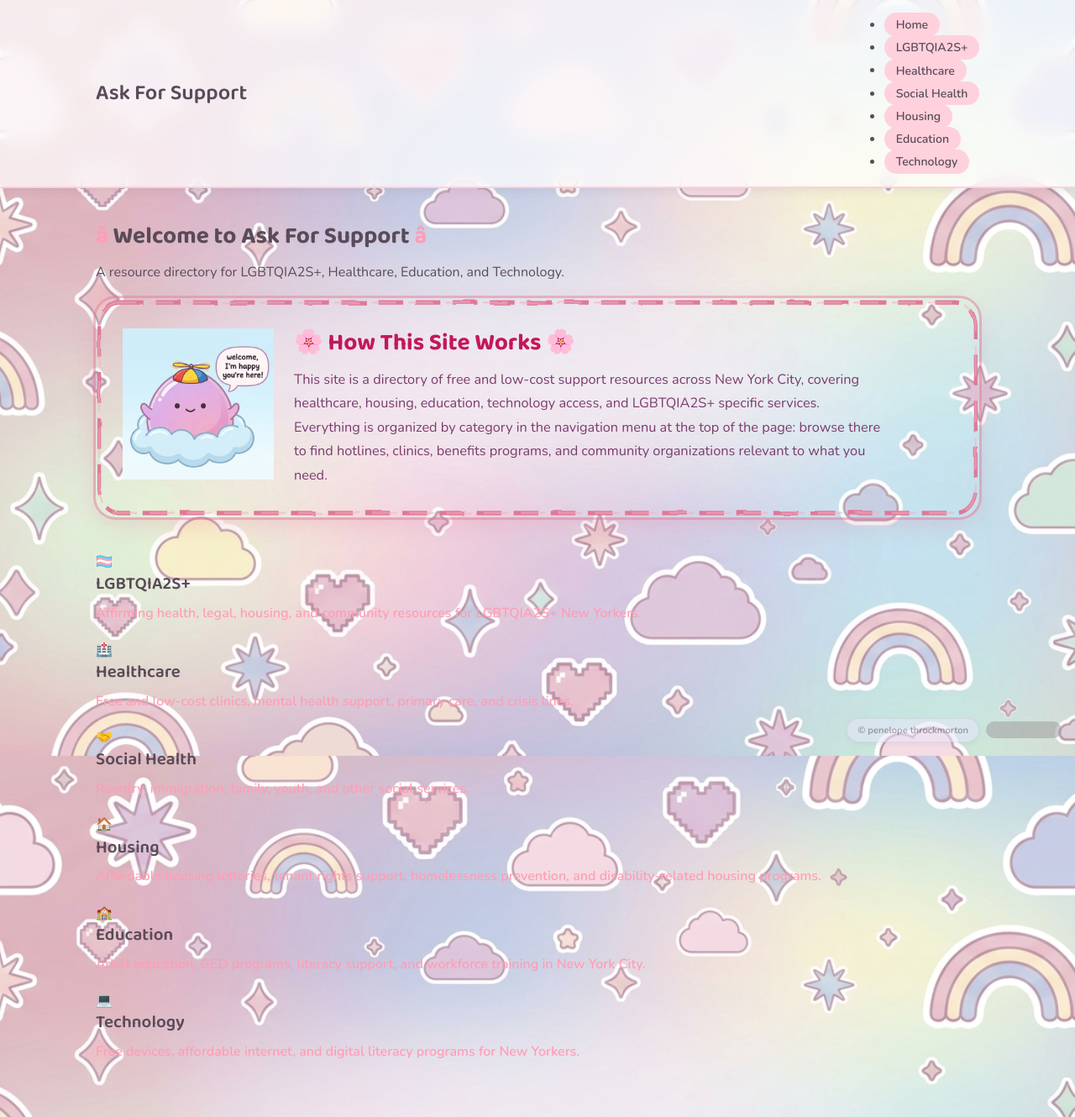
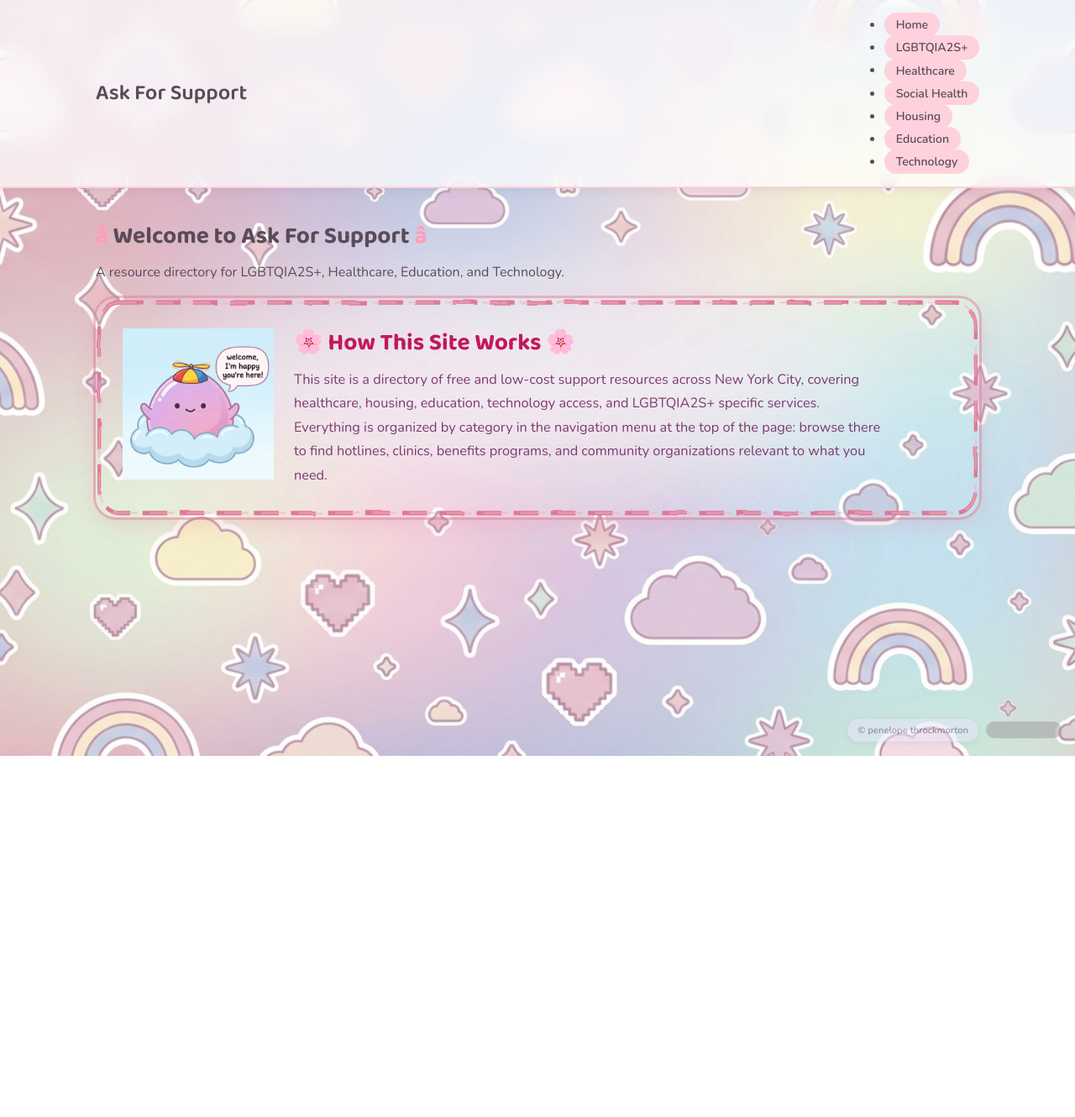
Before and after one commit to penelopethrock-cyber/askforsupport, a Jekyll site: the page built from index.html, in a window 1280 px wide. Shown: the whole page at 84% size. Built offline with Jekyll 4.4.1, drawn with Linux system fonts in a browser that asks for light colours; after the commit the page ends 900 px from its top, so only the background shows below that; grey boxes are pictures that could not be loaded.

Commit message:
Remove homepage category cards; only blurb box remains

```diff
--- a/index.html
+++ b/index.html
@@ -20,36 +20,3 @@ title: Home
     </div>
   </div>
 </section>
-
-<div class="category-grid">
-  <a href="/lgbtqia2s/" class="category-card">
-    <div class="page-icon">&#127987;&#65039;&#8205;&#9895;&#65039;</div>
-    <h3>LGBTQIA2S+</h3>
-    <p>Affirming health, legal, housing, and community resources for LGBTQIA2S+ New Yorkers.</p>
-  </a>
-  <a href="/healthcare/" class="category-card">
-    <div class="page-icon">&#127973;</div>
-    <h3>Healthcare</h3>
-    <p>Free and low-cost clinics, mental health support, primary care, and crisis lines.</p>
-  </a>
-  <a href="/social-health/" class="category-card">
-    <div class="page-icon">&#129309;</div>
-    <h3>Social Health</h3>
-    <p>Reentry, immigration, family, youth, and other social services.</p>
-  </a>
-  <a href="/housing/" class="category-card">
-    <div class="page-icon">&#127968;</div>
-    <h3>Housing</h3>
-    <p>Affordable housing lotteries, tenant rights support, homelessness prevention, and disability-related housing programs.</p>
-  </a>
-  <a href="/education/" class="category-card">
-    <div class="page-icon">&#127979;</div>
-    <h3>Education</h3>
-    <p>Adult education, GED programs, literacy support, and workforce training in New York City.</p>
-  </a>
-  <a href="/technology/" class="category-card">
-    <div class="page-icon">&#128187;</div>
-    <h3>Technology</h3>
-    <p>Free devices, affordable internet, and digital literacy programs for New Yorkers.</p>
-  </a>
-</div>
```
